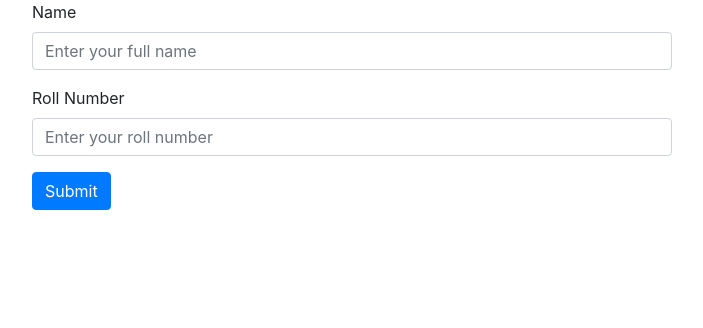
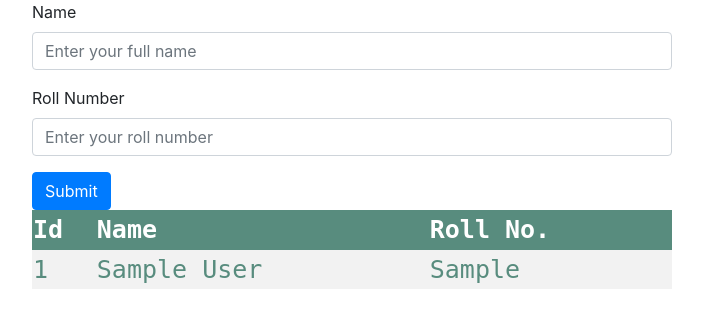
Before and after one commit to shruhh/web-tech-assgn-sports-convener, a PHP site: page / in a window 1280 px wide. Shown: the part 56-384 px from the top of the page, without its empty margins (288-991 px from the left). Run offline with PHP 8.4, Linux system fonts and the light colour scheme; tables that the repository leaves empty or names only in its code hold one stand-in row (values such as "Sample post").

Commit message:
updated index.php

```diff
--- a/index.php
+++ b/index.php
@@ -24,9 +24,7 @@
         <a class="nav-link" href="userinfo.php">Data</a>
       </li>
 
-
     </ul>
-
   </div>
 </nav>
 
@@ -35,15 +33,62 @@
 
   <div class="form-group">
     <label for="formGroupExampleInput">Name</label>
-    <input type="text" class="form-control" id="name" placeholder="Enter your full name">
+    <input type="text" class="form-control" name="name" placeholder="Enter your full name">
   </div>
   <div class="form-group">
     <label for="formGroupExampleInput2">Roll Number</label>
-    <input type="text" class="form-control" id="rollno" placeholder="Enter your roll number">
+    <input type="text" class="form-control" name="roll"  placeholder="Enter your roll number">
   </div>
 
    <button type="submit" class="btn btn-primary">Submit</button>
 </form>
+</div>
+
+<div class="w-50 m-auto">
+<style>
+table {
+	border-collapse: collapse;
+	width: 100%;
+	color: #588c7e;
+	font-family: monospace;
+	font-size: 25px;
+	text-align: left;
+}
+th {
+	background-color: #588c7e;
+	color: white;
+}
+tr:nth-child(even) {background-color: #f2f2f2}
+</style>
+</head>
+<body>
+<table>
+<tr>
+<th>Id</th>
+<th>Name</th>
+<th>Roll No.</th>
+</tr>
+
+<?php
+	$conn = mysqli_connect('localhost', 'root', '', "iitbsportsdata");
+	// Check connection
+	if ($conn->connect_error) {
+	die("Connection failed: " . $conn->connect_error);
+	}
+	$sql = "SELECT id, name, roll FROM userinfodata";
+	$result = $conn->query($sql);
+	if ($result->num_rows > 0) {
+	// output data of each row
+	while($row = $result->fetch_assoc()) {
+	echo "<tr><td>" . $row["id"]. "</td><td>" . $row["name"] . "</td><td>"
+	. $row["roll"]. "</td></tr>";
+	}
+	echo "</table>";
+	} else { echo "0 results"; }
+	$conn->close();
+?>
+</table>
+</body>
 </div>
 
 
```
